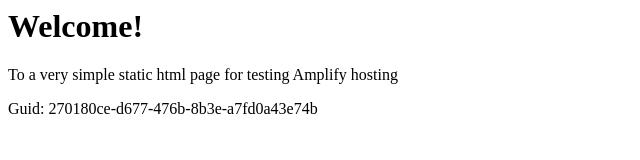
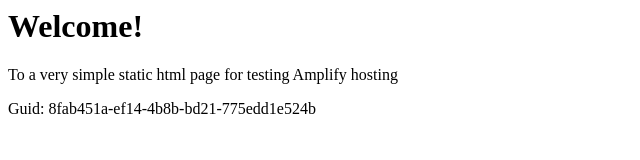
Before and after one commit to aws-aemilia-iad/Github-PR-Commit-Integration-Test-DoNotTouch-GithubWebhookPreviewCanaryTest-v1-gamma-us-east-1, a website: page src/index.html in a window 1280 px wide. Shown: the full height of the page, 0-640 px from the left. Drawn offline with Linux system fonts and the light colour scheme.

Commit message:
commit from integ tests

```diff
--- a/src/index.html
+++ b/src/index.html
@@ -12,6 +12,6 @@
 <body>
     <h1>Welcome!</h1>
     <p>To a very simple static html page for testing Amplify hosting</p>
-    <p>Guid: 270180ce-d677-476b-8b3e-a7fd0a43e74b</p></body>
+    <p>Guid: 8fab451a-ef14-4b8b-bd21-775edd1e524b</p></body>
 
 </html>
```
